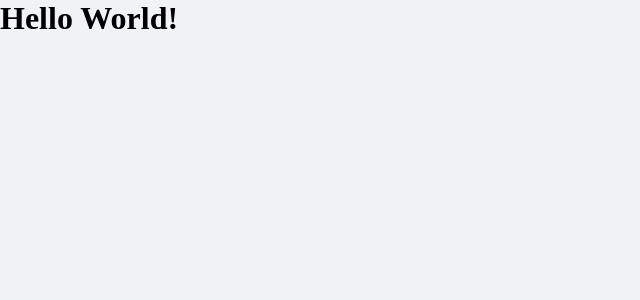
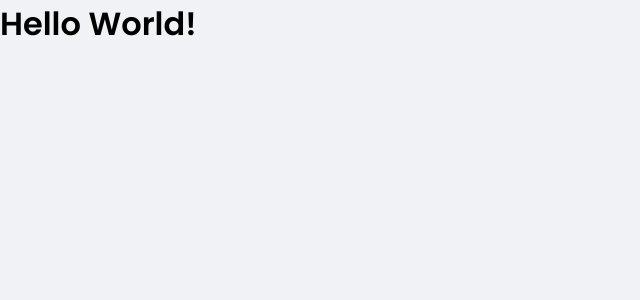
Before and after one commit to amaralc/2021-ignite-reactjs-II-dtmoney, a React (Create React App) app: page / in a window 1280 px wide. Shown: the top 300 px of the page, without its empty margins (0-640 px from the left). Built offline with nearby package versions, Linux system fonts and the light colour scheme.

Commit message:
feature: apply fonts to global styles

```diff
--- a/src/styles/global.ts
+++ b/src/styles/global.ts
@@ -41,4 +41,13 @@ export const GlobalStyle = createGlobalStyle`
     cursor: not-allowed;
   }
 
+  body, input, textarea, button {
+    font-family: 'Poppins', sans-serif;
+    font-weight: 400;
+  }
+
+  h1, h2, h3, h4, h5, h6, strong {
+    font-weight: 600
+  }
+
 `
```
